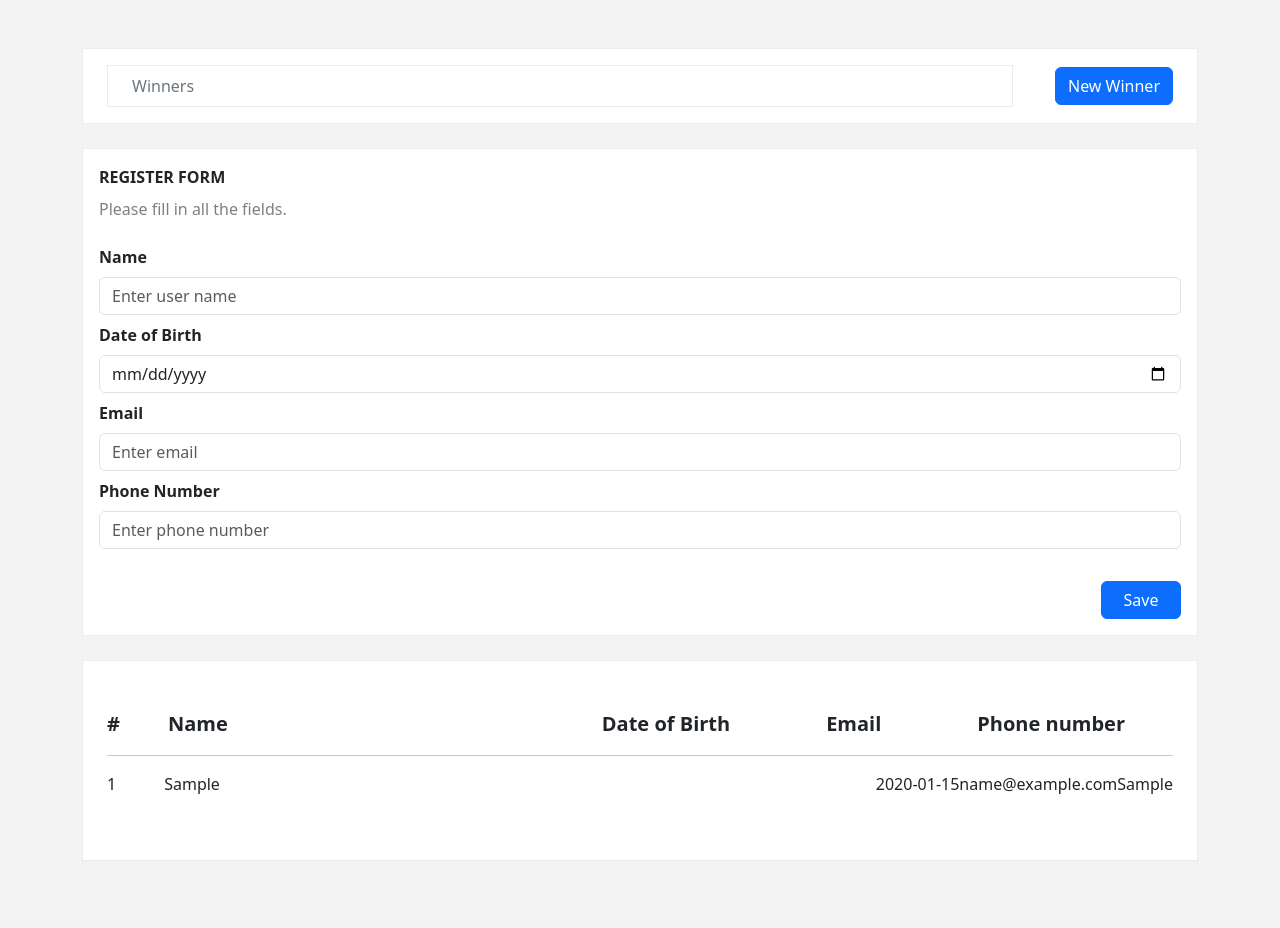
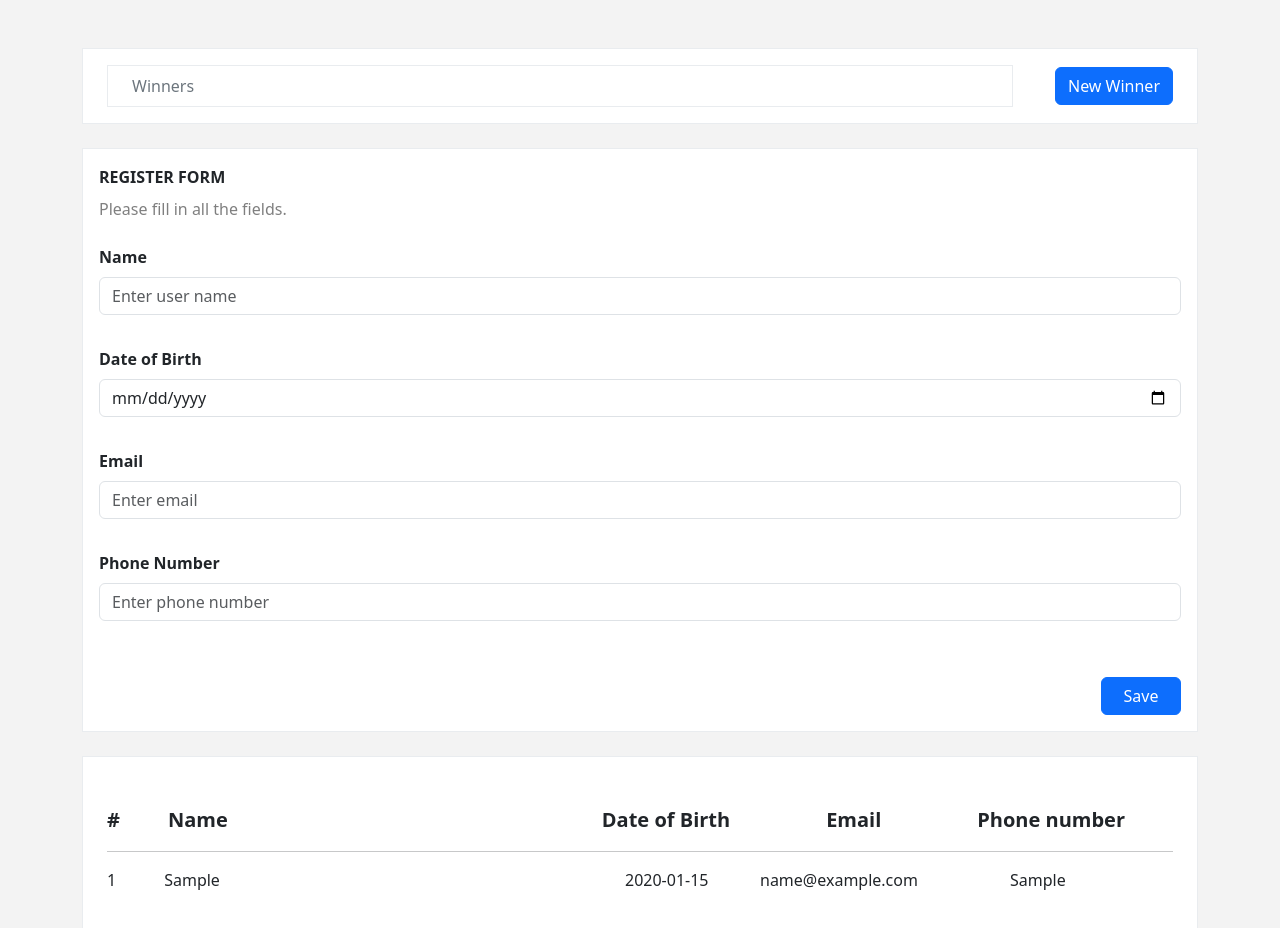
Before and after one commit to Vitalina-Korchova/vue-lottery-app, a Vue app: page / in a window 1280 px wide. Both pictures are taken after typing "Sample", "2020-01-15", "name@example.com", "Sample" into the empty fields and a click on the button "Save". Shown: the top 928 px of the page. Built offline with nearby package versions, Linux system fonts and the light colour scheme.

Commit message:
added render participants

```diff
--- a/src/components/ListParticipantsBlock.vue
+++ b/src/components/ListParticipantsBlock.vue
@@ -34,16 +34,16 @@ const addParticipant = (newParticipant: Participant) => {
       <div
         v-for="(participant, index) in participants"
         :key="index"
-        class="d-flex flex-row justify-content-between fs-6 mb-3"
+        class="d-flex flex-row fs-6 mb-3"
       >
         <div id="NamesParticipants">
           <span>{{ index + 1 }}</span>
           <span class="mx-5">{{ participant.name }}</span>
         </div>
-        <div id="ParticipantsEmailPhone" class="d-flex flex-row">
-          <span class="element">{{ participant.dateBirth }}</span>
-          <span class="element">{{ participant.email }}</span>
-          <span class="element"> {{ participant.phoneNumber }}</span>
+        <div id="ParticipantsEmailPhone">
+          <span>{{ participant.dateBirth }}</span>
+          <span>{{ participant.email }}</span>
+          <span>{{ participant.phoneNumber }}</span>
         </div>
       </div>
     </div>
@@ -51,10 +51,18 @@ const addParticipant = (newParticipant: Participant) => {
 </template>
 
 <style scoped>
-#DateEmailPhone {
-  margin-left: 270px;
+#ParticipantsEmailPhone span:first-child {
+  position: absolute;
+  left: 625px;
 }
 
-.element {
+#ParticipantsEmailPhone span:last-child {
+  position: absolute;
+  left: 1010px;
+}
+
+#ParticipantsEmailPhone span:nth-of-type(2) {
+  position: absolute;
+  left: 760px;
 }
 </style>
--- a/src/components/RegistrationForm.vue
+++ b/src/components/RegistrationForm.vue
@@ -35,6 +35,8 @@ const saveParticipant = (event: Event) => {
 
   console.log('Поточний список учасників:', participants.value)
 }
+
+const validation = (input: string, error: string) => {}
 </script>
 
 <template>
@@ -51,6 +53,7 @@ const saveParticipant = (event: Event) => {
         placeholder="Enter user name"
         class="form-control"
       />
+      <p></p>
       <label for="" class="fw-bold">Date of Birth</label>
       <input
         v-model="participant.dateBirth"
@@ -59,6 +62,7 @@ const saveParticipant = (event: Event) => {
         id="dateBirth"
         class="form-control"
       />
+      <p></p>
       <label for="" class="fw-bold">Email</label>
       <input
         v-model="participant.email"
@@ -67,6 +71,7 @@ const saveParticipant = (event: Event) => {
         class="form-control"
         placeholder="Enter email"
       />
+      <p></p>
       <label for="" class="fw-bold">Phone Number</label>
       <input
         v-model="participant.phoneNumber"
@@ -75,6 +80,7 @@ const saveParticipant = (event: Event) => {
         class="form-control"
         placeholder="Enter phone number"
       />
+      <p></p>
       <button
         @click="saveParticipant"
         id="btnSave"
```
